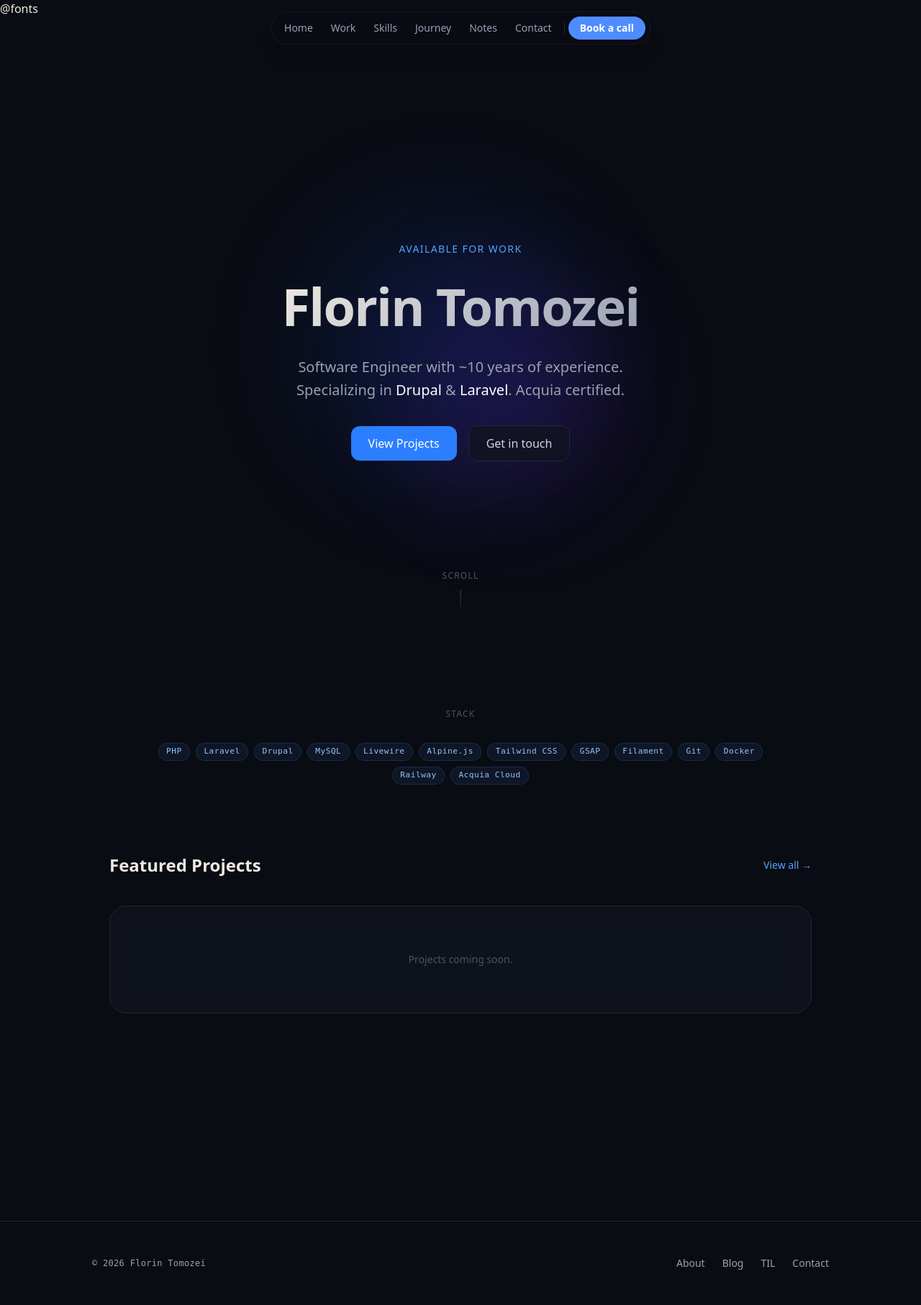
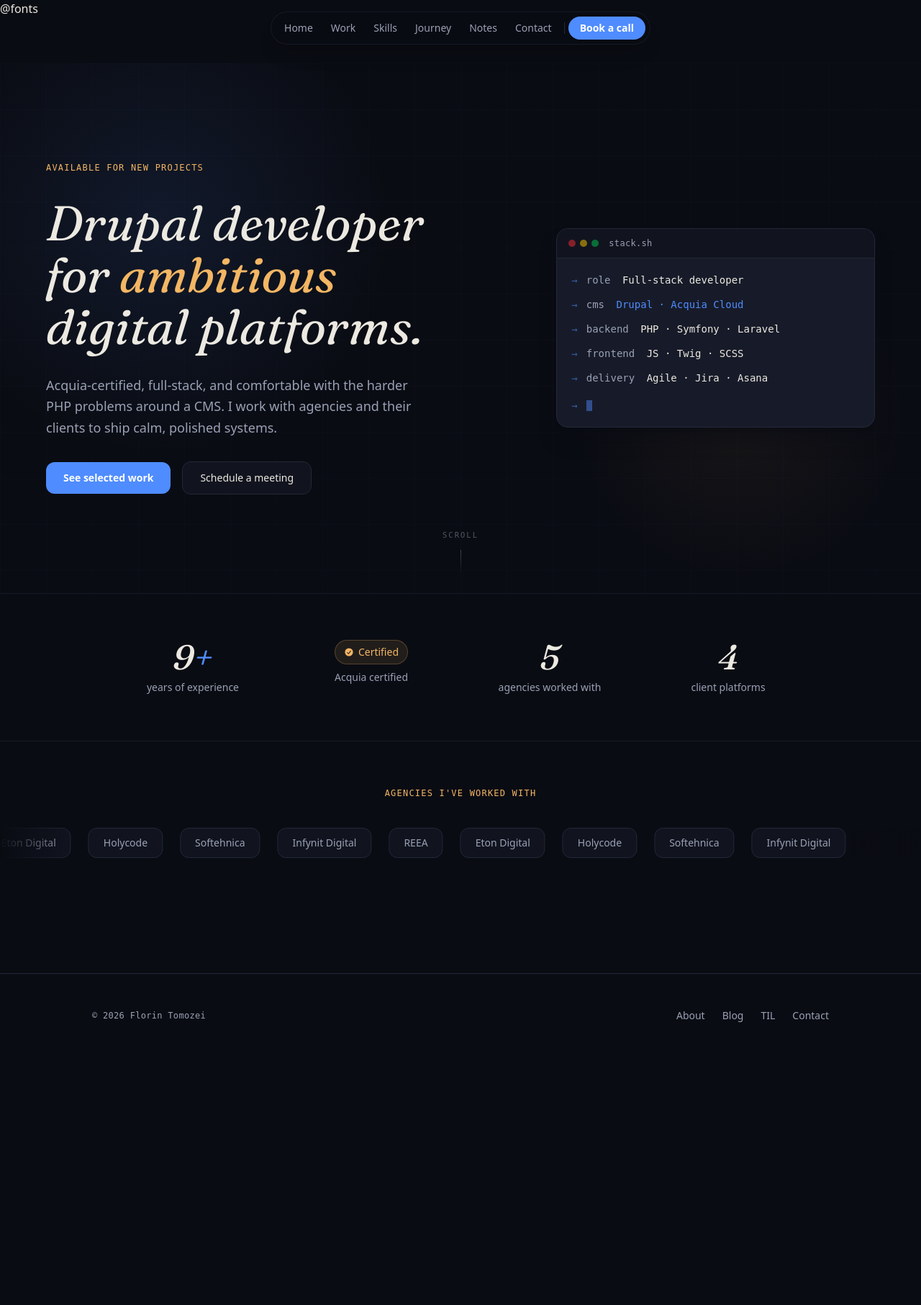
Before and after one commit to FLoRyN1994/Portfolio, a Laravel app: page / in a window 1280 px wide. Shown: the whole page at 72% size. After the commit the page ends 1420 px from the top, so only its background shows below. Run offline with Laravel 12, Linux system fonts and the light colour scheme; data comes from the database, SQL or seed files in the repository; data that the repository does not hold is empty; style sheets or scripts are compiled from the project's sources; some libraries are stand-ins or nearby versions.

Commit message:
Prompt 2: home hero, proof strip, agency ribbon
- Agency model/migration (name, url, logo_path, sort_order) with
  Filament resource and AgencySeeder for 5 agencies (REEA, Eton Digital,
  Holycode, Softehnica, Infynit Digital)
- Home page rebuilt: hero with display-font H1, italic warm 'ambitious',
  sub-line, primary/ghost CTAs, terminal-style stack card (role/cms/
  backend/frontend/delivery); proof strip (9+, Acquia certified, 5
  agencies, 4 platforms) with data-reveal stagger; agency marquee with
  pause-on-hover, aria-hidden duplicates, reduced-motion static
- Layout: Fraunces italic supplementary Bunny link added to <head>
- CSS: marquee pause uses .marquee-container:hover selector
- Fix: moved @if out of <x-button-ghost> component tag (Blade component
  tags do not support @if in the attribute list)

```diff
--- /dev/null
+++ b/app/Models/Agency.php
@@ -0,0 +1,10 @@
+<?php
+
+namespace App\Models;
+
+use Illuminate\Database\Eloquent\Model;
+
+class Agency extends Model
+{
+    protected $fillable = ['name', 'url', 'logo_path', 'sort_order'];
+}
--- a/database/seeders/DatabaseSeeder.php
+++ b/database/seeders/DatabaseSeeder.php
@@ -10,6 +10,10 @@ class DatabaseSeeder extends Seeder
 {
     public function run(): void
     {
+        $this->call([
+            AgencySeeder::class,
+        ]);
+
         User::firstOrCreate(
             ['email' => env('ADMIN_EMAIL', 'admin@portofolio.local')],
             [
--- a/resources/css/app.css
+++ b/resources/css/app.css
@@ -132,7 +132,7 @@
     }
 
     .animate-marquee-paused,
-    .group\/marquee:hover .animate-marquee {
+    .marquee-container:hover .animate-marquee {
         animation-play-state: paused;
     }
 
--- a/resources/views/components/layout.blade.php
+++ b/resources/views/components/layout.blade.php
@@ -6,6 +6,9 @@
     <title>{{ $title ?? 'Florin Tomozei — Drupal Developer' }}</title>
     <meta name="description" content="{{ $description ?? 'Drupal developer for ambitious digital platforms, with the PHP range to solve the harder problems around them.' }}">
     @fonts
+    {{-- Fraunces italic variant (bunny plugin bundles normal only) --}}
+    <link rel="preconnect" href="https://fonts.bunny.net" crossorigin>
+    <link rel="stylesheet" href="https://fonts.bunny.net/css?family=fraunces:ital,wght@1,400;1,500&display=swap">
     @vite(['resources/css/app.css', 'resources/js/app.js'])
 </head>
 <body class="min-h-screen" x-data>
--- a/resources/views/pages/home.blade.php
+++ b/resources/views/pages/home.blade.php
@@ -1,93 +1,188 @@
 <x-layout>
-<x-slot:title>Florin Tomozei — Software Engineer</x-slot:title>
+<x-slot:title>Florin Tomozei — Drupal Developer</x-slot:title>
+<x-slot:description>Drupal developer for ambitious digital platforms, with the PHP range to solve the harder problems around them. Acquia-certified, full-stack, based in Romania.</x-slot:description>
 
-<main class="pb-36">
+{{-- ═══════════════════════════════════════════════════════
+     HERO
+═══════════════════════════════════════════════════════ --}}
+<section id="hero" data-section="hero"
+    class="relative min-h-[calc(100vh-4rem)] flex items-center px-6 py-20 overflow-hidden">
 
-    {{-- Hero --}}
-    <section class="min-h-screen flex flex-col items-center justify-center px-6 text-center relative overflow-hidden">
-        {{-- Animated orbs --}}
-        <div class="absolute inset-0 pointer-events-none overflow-hidden">
-            <div data-orb class="orb absolute top-1/4 left-1/3 w-96 h-96 bg-blue-600" style="opacity:0.12;"></div>
-            <div data-orb class="orb absolute bottom-1/4 right-1/3 w-72 h-72 bg-violet-600" style="opacity:0.08; animation-delay:2s;"></div>
+    <x-hero-bg />
+
+    <div class="relative z-10 w-full max-w-6xl mx-auto">
+        <div class="grid grid-cols-1 lg:grid-cols-12 gap-12 lg:gap-16 items-center">
+
+            {{-- Headline column --}}
+            <div class="lg:col-span-7 space-y-8">
+
+                <div data-hero>
+                    <x-section-label>Available for new projects</x-section-label>
                 </div>
 
-        <div class="relative z-10 max-w-3xl mx-auto space-y-6">
-            <p class="text-blue-400 text-sm font-medium tracking-widest uppercase" data-hero>
-                Available for work
+                <h1 class="font-display text-[2.75rem] md:text-6xl lg:text-[4.25rem] leading-[1.06] text-text" data-hero>
+                    Drupal developer<br>
+                    for <em class="text-warm">ambitious</em><br>
+                    digital platforms.
+                </h1>
+
+                <p class="text-muted text-lg leading-relaxed max-w-lg" data-hero>
+                    Acquia-certified, full-stack, and comfortable with the harder PHP
+                    problems around a CMS. I work with agencies and their clients to
+                    ship calm, polished systems.
                 </p>
-            <h1 class="text-5xl md:text-7xl font-semibold tracking-tight leading-tight text-gradient" data-hero>
-                Florin Tomozei
-            </h1>
-            <p class="text-lg md:text-xl text-gray-400 leading-relaxed max-w-xl mx-auto" data-hero>
-                Software Engineer with ~10 years of experience.<br>
-                Specializing in <span class="text-white font-medium">Drupal</span> &amp; <span class="text-white font-medium">Laravel</span>.
-                Acquia certified.
-            </p>
-            <div class="flex items-center justify-center gap-4 pt-2" data-hero>
-                <a href="/projects"
-                   class="px-6 py-3 bg-blue-500 hover:bg-blue-600 text-white rounded-xl font-medium transition-all duration-200 hover:shadow-lg hover:shadow-blue-500/25 hover:-translate-y-0.5">
-                    View Projects
-                </a>
-                <a href="/contact"
-                   class="px-6 py-3 glass glass-hover text-gray-300 rounded-xl font-medium">
-                    Get in touch
-                </a>
+
+                @php $meetingHref = config('portfolio.calendly_url') ?: '/contact'; @endphp
+                <div class="flex flex-wrap items-center gap-4" data-hero>
+                    <x-button-primary href="#work">See selected work</x-button-primary>
+                    @if(config('portfolio.calendly_url'))
+                        <x-button-ghost href="{{ $meetingHref }}" target="_blank" rel="noopener noreferrer">Schedule a meeting</x-button-ghost>
+                    @else
+                        <x-button-ghost href="{{ $meetingHref }}">Schedule a meeting</x-button-ghost>
+                    @endif
                 </div>
             </div>
 
-        {{-- Scroll indicator --}}
-        <div class="absolute bottom-10 left-1/2 -translate-x-1/2 flex flex-col items-center gap-2 text-gray-600" data-hero>
-            <span class="text-xs tracking-widest uppercase">Scroll</span>
-            <div class="bounce-slow w-px h-8 bg-gradient-to-b from-gray-600 to-transparent"></div>
+            {{-- Terminal card --}}
+            <div class="lg:col-span-5" data-hero>
+                <div class="bg-surface-2 border border-line rounded-2xl overflow-hidden shadow-xl shadow-bg/50">
+                    {{-- Title bar --}}
+                    <div class="flex items-center gap-1.5 px-4 py-3 border-b border-line bg-surface">
+                        <span class="w-2.5 h-2.5 rounded-full bg-red-500/50"></span>
+                        <span class="w-2.5 h-2.5 rounded-full bg-yellow-400/50"></span>
+                        <span class="w-2.5 h-2.5 rounded-full bg-green-500/50"></span>
+                        <span class="ml-2 font-mono text-xs text-muted tracking-wide">stack.sh</span>
+                    </div>
+
+                    {{-- Body --}}
+                    <div class="p-5 font-mono text-sm space-y-3.5">
+                        @foreach([
+                            ['key' => 'role',     'val' => 'Full-stack developer',     'accent' => false],
+                            ['key' => 'cms',      'val' => 'Drupal · Acquia Cloud',    'accent' => true],
+                            ['key' => 'backend',  'val' => 'PHP · Symfony · Laravel',  'accent' => false],
+                            ['key' => 'frontend', 'val' => 'JS · Twig · SCSS',         'accent' => false],
+                            ['key' => 'delivery', 'val' => 'Agile · Jira · Asana',     'accent' => false],
+                        ] as $line)
+                        <div class="flex gap-3 items-baseline">
+                            <span class="text-accent/60 select-none flex-none">→</span>
+                            <div>
+                                <span class="text-muted">{{ $line['key'] }}</span>
+                                <span class="{{ $line['accent'] ? 'text-accent' : 'text-text' }} ml-2">{{ $line['val'] }}</span>
+                            </div>
+                        </div>
+                        @endforeach
+
+                        {{-- Blinking cursor --}}
+                        <div class="flex gap-3 items-center pt-1">
+                            <span class="text-accent/60 select-none">→</span>
+                            <span class="inline-block w-2 h-[1.1em] bg-accent/70 animate-pulse"></span>
+                        </div>
+                    </div>
+                </div>
+            </div>
+        </div>
+    </div>
+
+    {{-- Scroll nudge --}}
+    <div class="absolute bottom-8 left-1/2 -translate-x-1/2 flex flex-col items-center gap-2 text-muted/50" data-hero>
+        <span class="font-mono text-[0.65rem] tracking-[0.2em] uppercase">scroll</span>
+        <div class="bounce-slow w-px h-8 bg-gradient-to-b from-muted/40 to-transparent"></div>
     </div>
 </section>
 
-    {{-- Stack --}}
-    <section class="px-6 py-24 max-w-4xl mx-auto text-center">
-        <p class="text-xs font-medium tracking-widest uppercase text-gray-600 mb-8" data-animate>Stack</p>
-        <div class="flex flex-wrap justify-center gap-2" data-animate>
-            @foreach(['PHP', 'Laravel', 'Drupal', 'MySQL', 'Livewire', 'Alpine.js', 'Tailwind CSS', 'GSAP', 'Filament', 'Git', 'Docker', 'Railway', 'Acquia Cloud'] as $tech)
-            <span class="tag">{{ $tech }}</span>
-            @endforeach
+{{-- ═══════════════════════════════════════════════════════
+     PROOF STRIP
+═══════════════════════════════════════════════════════ --}}
+<section class="border-y border-line/50 py-16">
+    <div class="max-w-5xl mx-auto px-6">
+        <div class="grid grid-cols-2 md:grid-cols-4 gap-8 md:gap-4">
+
+            {{-- 9+ years --}}
+            <div class="flex flex-col items-center text-center gap-2" data-reveal>
+                <span class="font-display text-5xl font-medium text-text leading-none">9<span class="text-accent">+</span></span>
+                <span class="text-muted text-sm">years of experience</span>
+            </div>
+
+            {{-- Acquia certified --}}
+            <div class="flex flex-col items-center text-center gap-2" data-reveal data-reveal-delay="0.08">
+                <span class="inline-flex items-center gap-1.5 px-3 py-1.5 rounded-full bg-warm/10 border border-warm/25 text-warm text-sm font-medium">
+                    <svg class="w-3.5 h-3.5 flex-none" fill="currentColor" viewBox="0 0 20 20" aria-hidden="true">
+                        <path fill-rule="evenodd" d="M10 18a8 8 0 100-16 8 8 0 000 16zm3.857-9.809a.75.75 0 00-1.214-.882l-3.483 4.79-1.88-1.88a.75.75 0 10-1.06 1.061l2.5 2.5a.75.75 0 001.137-.089l4-5.5z" clip-rule="evenodd"/>
+                    </svg>
+                    Certified
+                </span>
+                <span class="text-muted text-sm">Acquia certified</span>
+            </div>
+
+            {{-- 5 agencies --}}
+            <div class="flex flex-col items-center text-center gap-2" data-reveal data-reveal-delay="0.16">
+                <span class="font-display text-5xl font-medium text-text leading-none">5</span>
+                <span class="text-muted text-sm">agencies worked with</span>
+            </div>
+
+            {{-- 4 platforms --}}
+            <div class="flex flex-col items-center text-center gap-2" data-reveal data-reveal-delay="0.24">
+                <span class="font-display text-5xl font-medium text-text leading-none">4</span>
+                <span class="text-muted text-sm">client platforms</span>
+            </div>
+
+        </div>
     </div>
 </section>
 
-    {{-- Featured Projects --}}
-    <section class="px-6 pb-12 max-w-5xl mx-auto">
-        <div class="flex items-center justify-between mb-10" data-animate>
-            <h2 class="text-2xl font-semibold">Featured Projects</h2>
-            <a href="/projects" class="text-sm text-blue-400 hover:text-blue-300 transition-colors">View all →</a>
+{{-- ═══════════════════════════════════════════════════════
+     AGENCY RIBBON
+═══════════════════════════════════════════════════════ --}}
+@if($agencies->count())
+<section class="py-16">
+    <div class="max-w-5xl mx-auto px-6 mb-10 text-center" data-reveal>
+        <x-section-label>Agencies I've worked with</x-section-label>
     </div>
 
-        @if($projects->count())
-        <div class="grid grid-cols-1 md:grid-cols-2 gap-5">
-            @foreach($projects as $project)
-            <a href="/projects/{{ $project->slug }}" class="glass glass-hover p-6 block group" data-animate>
-                @if($project->thumbnail)
-                <div class="overflow-hidden rounded-xl mb-5">
-                    <img src="{{ $project->thumbnail }}" alt="{{ $project->title }}"
-                         class="w-full h-44 object-cover opacity-80 group-hover:opacity-100 group-hover:scale-105 transition-all duration-500">
-                </div>
+    {{-- Marquee --}}
+    <div class="relative overflow-hidden marquee-container" role="marquee" aria-label="Agency list">
+        {{-- Fade edges --}}
+        <div class="absolute left-0 top-0 bottom-0 w-24 bg-gradient-to-r from-bg to-transparent z-10 pointer-events-none" aria-hidden="true"></div>
+        <div class="absolute right-0 top-0 bottom-0 w-24 bg-gradient-to-l from-bg to-transparent z-10 pointer-events-none" aria-hidden="true"></div>
+
+        <div class="flex items-center gap-6 animate-marquee w-max">
+            {{-- First copy --}}
+            @foreach($agencies as $agency)
+            <a
+                href="{{ $agency->url }}"
+                target="_blank"
+                rel="noopener noreferrer"
+                class="flex-none flex items-center gap-3 px-5 py-2.5 rounded-xl border border-line bg-surface text-muted hover:text-text hover:border-accent/30 hover:bg-surface-2 font-medium text-sm transition-all duration-200 whitespace-nowrap">
+                @if($agency->logo_path)
+                    <img src="{{ Storage::url($agency->logo_path) }}" alt="{{ $agency->name }} logo" class="h-5 w-auto opacity-70">
                 @endif
-                <h3 class="text-lg font-semibold mb-2 group-hover:text-blue-400 transition-colors">{{ $project->title }}</h3>
-                <p class="text-gray-400 text-sm leading-relaxed mb-4">{{ $project->summary }}</p>
-                @if($project->tech_stack)
-                <div class="flex flex-wrap gap-2">
-                    @foreach(array_slice($project->tech_stack, 0, 4) as $tech)
-                    <span class="tag">{{ $tech }}</span>
+                {{ $agency->name }}
+            </a>
             @endforeach
-                </div>
+            {{-- Duplicate for seamless loop --}}
+            @foreach($agencies as $agency)
+            <a
+                href="{{ $agency->url }}"
+                target="_blank"
+                rel="noopener noreferrer"
+                aria-hidden="true"
+                tabindex="-1"
+                class="flex-none flex items-center gap-3 px-5 py-2.5 rounded-xl border border-line bg-surface text-muted hover:text-text hover:border-accent/30 hover:bg-surface-2 font-medium text-sm transition-all duration-200 whitespace-nowrap">
+                @if($agency->logo_path)
+                    <img src="{{ Storage::url($agency->logo_path) }}" alt="" class="h-5 w-auto opacity-70">
                 @endif
+                {{ $agency->name }}
             </a>
             @endforeach
         </div>
-        @else
-        <div class="glass p-16 text-center text-gray-600 text-sm" data-animate>
-            Projects coming soon.
     </div>
+</section>
 @endif
-    </section>
 
-</main>
+{{-- Placeholder anchors for future sections (Prompts 3–5) --}}
+<div id="work"></div>
+<div id="skills"></div>
+<div id="journey"></div>
+<div id="notes"></div>
 
 </x-layout>
--- a/routes/web.php
+++ b/routes/web.php
@@ -2,6 +2,7 @@
 
 use Illuminate\Support\Facades\Route;
 use Illuminate\Http\Request;
+use App\Models\Agency;
 use App\Models\Project;
 use App\Models\Post;
 use App\Models\TilPost;
@@ -9,6 +10,7 @@ use App\Models\TilPost;
 Route::get('/', function () {
     return view('pages.home', [
         'projects' => Project::featured()->get(),
+        'agencies' => Agency::orderBy('sort_order')->get(),
     ]);
 });
 
```
Also changed, not shown: app/Filament/Resources/AgencyResource.php (added, +66 -0 lines), app/Filament/Resources/AgencyResource/Pages/CreateAgency.php (added, +11 -0 lines), app/Filament/Resources/AgencyResource/Pages/EditAgency.php (added, +17 -0 lines), app/Filament/Resources/AgencyResource/Pages/ListAgencies.php (added, +17 -0 lines), database/seeders/AgencySeeder.php (added, +24 -0 lines), database/migrations/2026_09_30_000001_create_agencies_table.php (added). Lines whose indentation alone changed are shown as unchanged.
